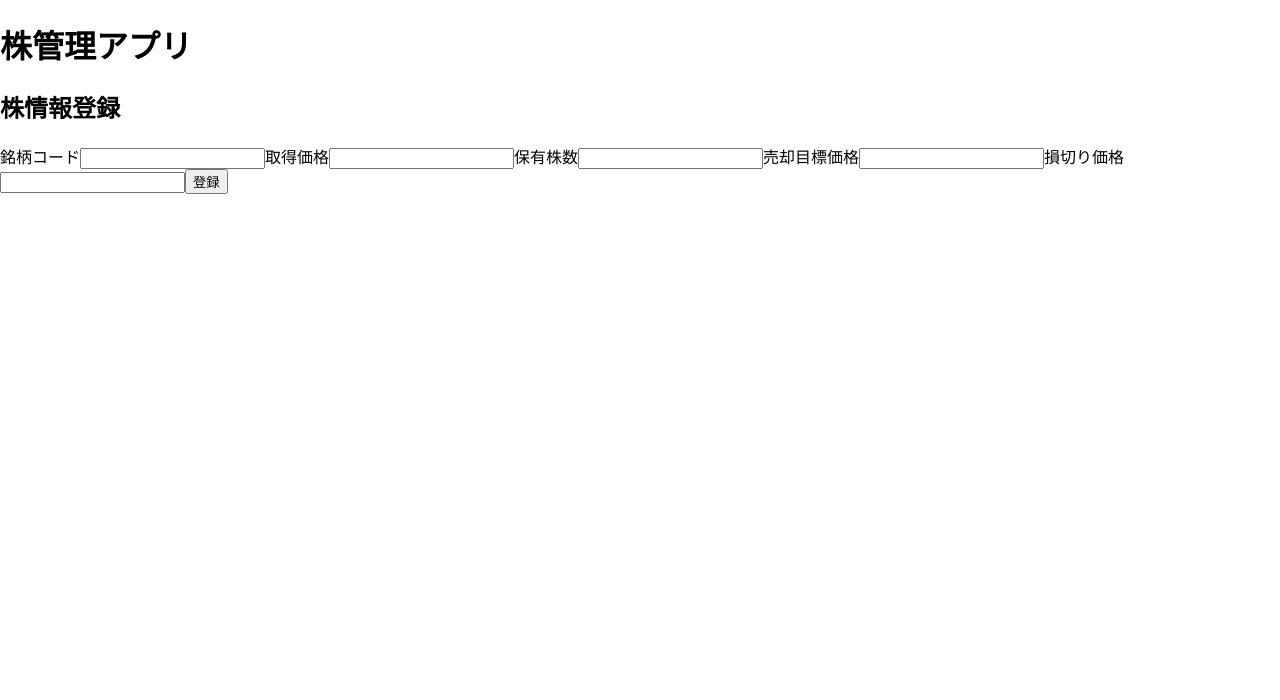
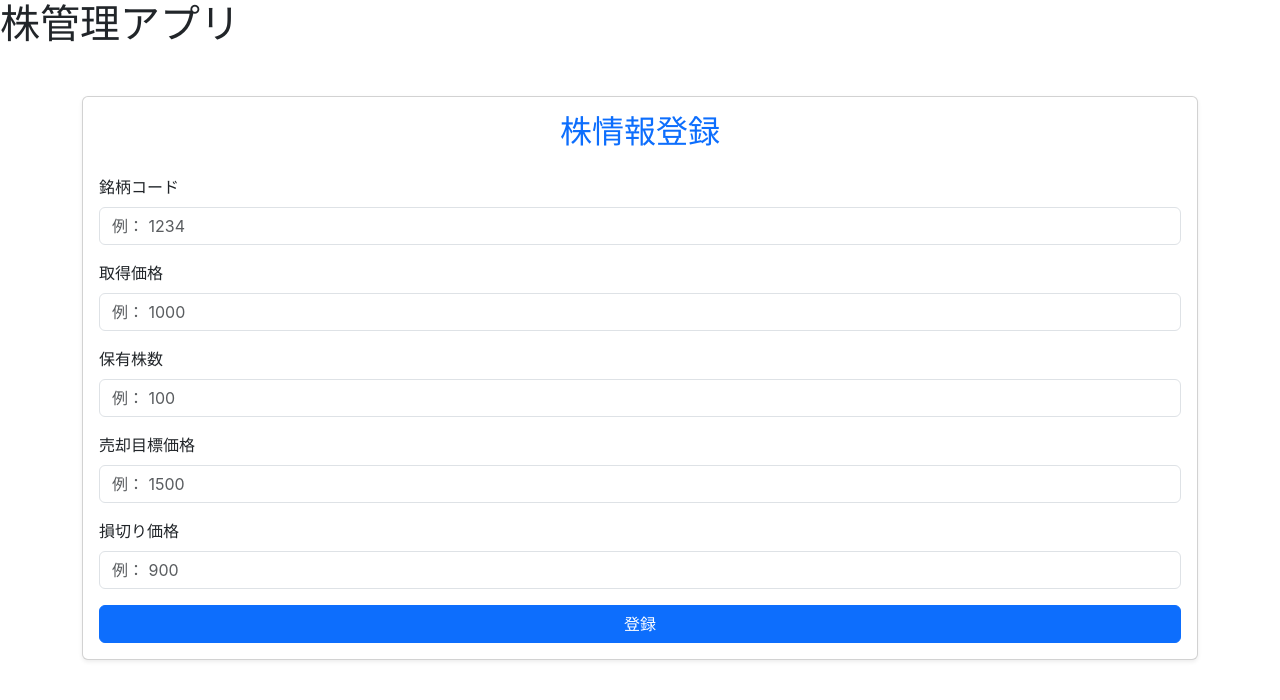
Before and after one commit to tkuo8/StockManagement, a React (Create React App) app in the folder frontend/: page /stockRegister in a window 1280 px wide. Shown: the top 700 px of the page. Built offline with nearby package versions, Linux system fonts and the light colour scheme.

Commit message:
基本的なユーザインターフェースの作成完了

```diff
--- a/frontend/public/index.html
+++ b/frontend/public/index.html
@@ -24,6 +24,15 @@
       work correctly both with client-side routing and a non-root public URL.
       Learn how to configure a non-root public URL by running `npm run build`.
     -->
+
+    <!-- Bootstrap -->
+    <link
+      href="https://cdn.jsdelivr.net/npm/bootstrap@5.3.0/dist/css/bootstrap.min.css"
+      rel="stylesheet"
+      integrity="sha384-9ndCyUaIbzAi2FUVXJi0CjmCapSmO7SnpJef0486qhLnuZ2cdeRhO02iuK6FUUVM"
+      crossorigin="anonymous"
+    />
+
     <title>React App</title>
   </head>
   <body>
@@ -39,5 +48,12 @@
       To begin the development, run `npm start` or `yarn start`.
       To create a production bundle, use `npm run build` or `yarn build`.
     -->
+
+    <!-- Bootstrap -->
+    <script
+      src="https://cdn.jsdelivr.net/npm/bootstrap@5.3.0/dist/js/bootstrap.bundle.min.js"
+      integrity="sha384-geWF76RCwLtnZ8qwWowPQNguL3RmwHVBC9FhGdlKrxdiJJigb/j/68SIy3Te4Bkz"
+      crossorigin="anonymous"
+    ></script>
   </body>
 </html>
--- a/frontend/src/pages/Dashboard.js
+++ b/frontend/src/pages/Dashboard.js
@@ -73,15 +73,22 @@ function Dashboard() {
   });
 
   return (
-    <div>
-      <h2>Dashboard</h2>
-      <table>
-        <thead>
+    <div className="container mt-5">
+      <div className="card shadow-">
+        <div className="card-body">
+          <h2 className="card-title text-center text-primary mb-4">
+            ダッシュボード
+          </h2>
+          <div className="table-responsive">
+            <table className="table table-striped table-hover align-middle">
+              <thead className="table-primary">
                 {table.getHeaderGroups().map((headerGroup) => (
                   <tr key={headerGroup.id}>
                     {headerGroup.headers.map((header) => (
-                <th key={header.id}>
-                  {header.isPlaceholder ? null : header.column.columnDef.header}
+                      <th key={header.id} className="text-center">
+                        {header.isPlaceholder
+                          ? null
+                          : header.column.columnDef.header}
                       </th>
                     ))}
                   </tr>
@@ -91,13 +98,18 @@ function Dashboard() {
                 {table.getRowModel().rows.map((row) => (
                   <tr key={row.id}>
                     {row.getVisibleCells().map((cell) => (
-                <td key={cell.id}>{cell.getValue()}</td>
+                      <td key={cell.id} className="text-center">
+                        {cell.getValue()}
+                      </td>
                     ))}
                   </tr>
                 ))}
               </tbody>
             </table>
           </div>
+        </div>
+      </div>
+    </div>
   );
 }
 
--- a/frontend/src/pages/StockRegister.js
+++ b/frontend/src/pages/StockRegister.js
@@ -54,51 +54,89 @@ function StockRegister() {
   };
 
   return (
-    <div>
-      <h2>株情報登録</h2>
+    <div className="container mt-5">
+      <div className="card shadow-sm">
+        <div className="card-body">
+          <h2 className="card-title text-center text-primary mb-4">
+            株情報登録
+          </h2>
           <form onSubmit={handleSubmit}>
-        <label htmlFor="symbol">銘柄コード</label>
+            <div className="mb-3">
+              <label htmlFor="symbol" className="form-label">
+                銘柄コード
+              </label>
               <input
                 type="text"
+                className="form-control"
                 name="symbol"
                 id="symbol"
                 value={formData.symbol}
                 onChange={handleChange}
+                placeholder="例： 1234"
               />
-        <label htmlFor="purchasePrice">取得価格</label>
+            </div>
+            <div className="mb-3">
+              <label htmlFor="purchasePrice" className="form-label">
+                取得価格
+              </label>
               <input
                 type="text"
+                className="form-control"
                 name="purchasePrice"
                 id="purchasePrice"
                 value={formData.purchasePrice}
                 onChange={handleChange}
+                placeholder="例： 1000"
               />
-        <label htmlFor="quantity">保有株数</label>
+            </div>
+            <div className="mb-3">
+              <label htmlFor="quantity" className="form-label">
+                保有株数
+              </label>
               <input
                 type="text"
+                className="form-control"
                 name="quantity"
                 id="quantity"
                 value={formData.quantity}
                 onChange={handleChange}
+                placeholder="例： 100"
               />
-        <label htmlFor="targetPrice">売却目標価格</label>
+            </div>
+            <div className="mb-3">
+              <label htmlFor="targetPrice" className="form-label">
+                売却目標価格
+              </label>
               <input
                 type="text"
+                className="form-control"
                 name="targetPrice"
                 id="targetPrice"
                 value={formData.targetPrice}
                 onChange={handleChange}
+                placeholder="例： 1500"
               />
-        <label htmlFor="cutlossPrice">損切り価格</label>
+            </div>
+            <div className="mb-3">
+              <label htmlFor="cutlossPrice" className="form-label">
+                損切り価格
+              </label>
               <input
                 type="text"
+                className="form-control"
                 name="cutlossPrice"
                 id="cutlossPrice"
                 value={formData.cutlossPrice}
                 onChange={handleChange}
+                placeholder="例： 900"
               />
-        <button type="submit">登録</button>
+            </div>
+            <button type="submit" className="btn btn-primary w-100">
+              登録
+            </button>
           </form>
+        </div>
+      </div>
     </div>
   );
 }
```
Also changed, not shown: 2 other files (tests, documents, lock files or other folders). Lines whose indentation alone changed are shown as unchanged.
